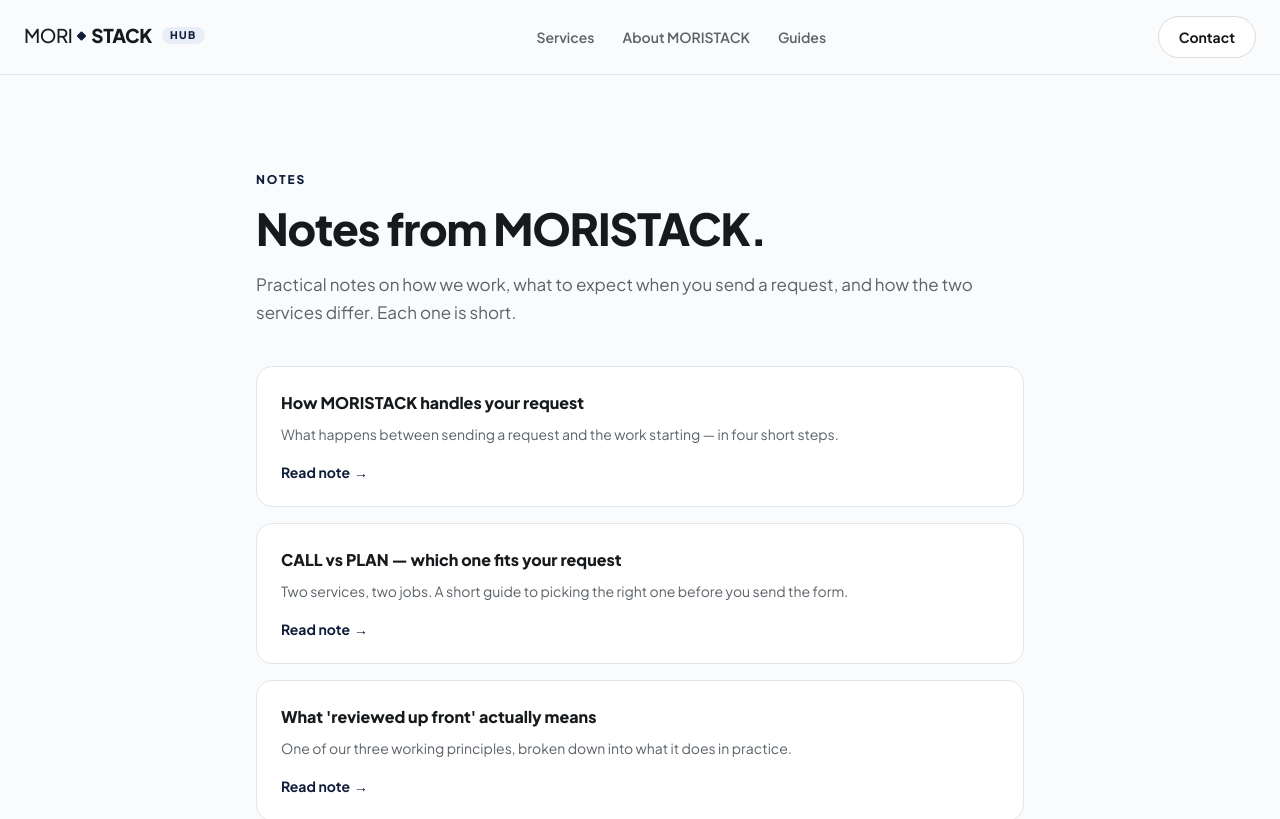
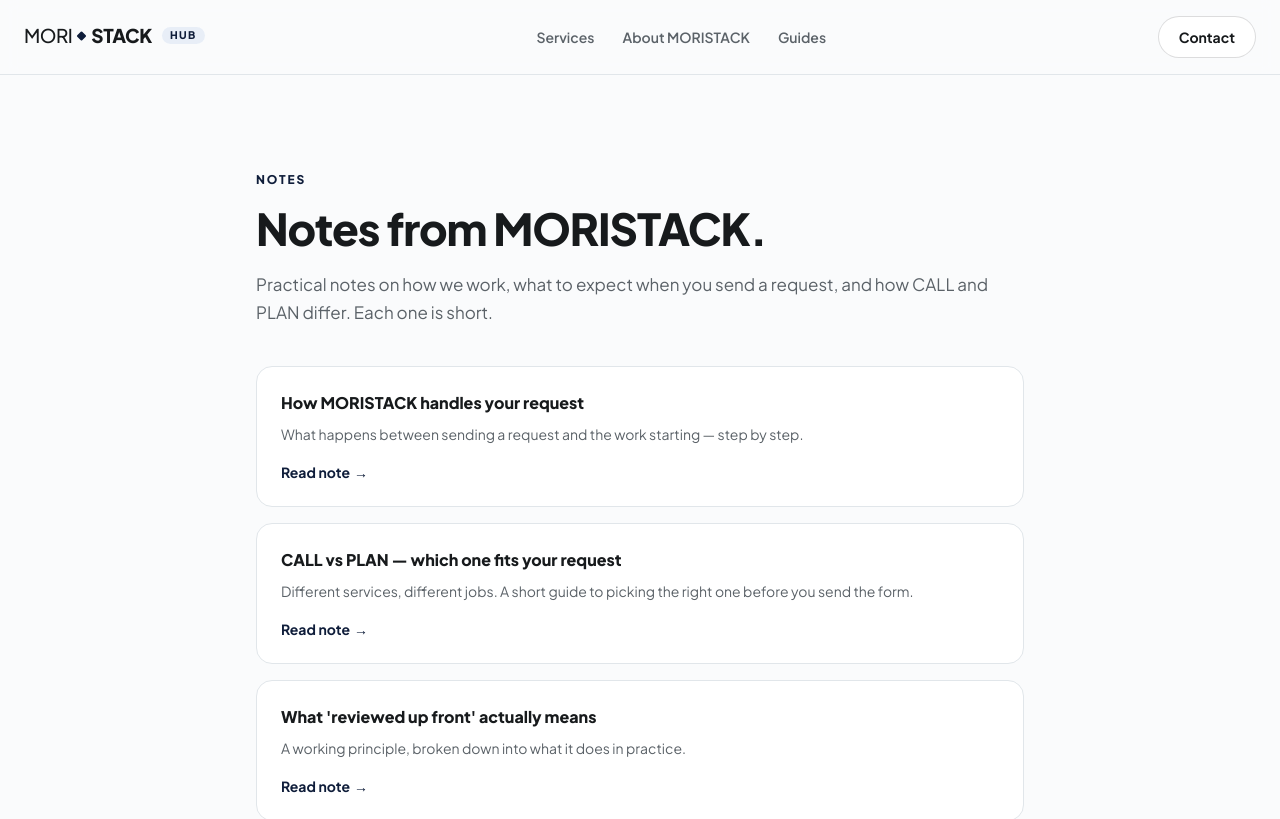
Before and after one commit to Ash158/moristack-hub, a Next.js app: page /guides in a window 1280 px wide. Shown: the top 819 px of the page. Built offline with nearby package versions, Linux system fonts and the light colour scheme.

Commit message:
[hub] Remove count/price expressions and nested <main> from public pages

```diff
--- a/src/app/guides/call-vs-plan/page.tsx
+++ b/src/app/guides/call-vs-plan/page.tsx
@@ -4,7 +4,7 @@ import Link from "next/link";
 export const metadata: Metadata = {
   title: "CALL vs PLAN — which one fits your request",
   description:
-    "Two services, two jobs. A short guide to picking the right one before you send the form.",
+    "Different services, different jobs. A short guide to picking the right one before you send the form.",
   alternates: { canonical: "/guides/call-vs-plan" },
 };
 
@@ -31,7 +31,7 @@ export default function Guide() {
               <li>Restaurant, ryokan, salon, or clinic reservations</li>
               <li>Confirming an existing booking by phone</li>
               <li>Asking a city office or utility a practical question</li>
-              <li>A single short call, billed only when the call is made</li>
+              <li>A single short call handled on your behalf</li>
             </ul>
             <h2 className="mt-10 text-2xl font-extrabold text-fg">
               PLAN — for trip-shape research
@@ -40,10 +40,10 @@ export default function Guide() {
               <li>&ldquo;We&apos;re going to Hokkaido for 5 days in October — what should we actually look at?&rdquo;</li>
               <li>&ldquo;I want a quieter alternative to the Golden Route, with onsen and easy rail.&rdquo;</li>
               <li>A custom map and a written guide, researched end-to-end</li>
-              <li>Trips up to 4 nights / 5 days are free during launch; longer trips are scoped before any charge</li>
+              <li>Longer trips are scoped before any work begins</li>
             </ul>
             <p>
-              If the work is a phone call, use CALL. If the work is shaping a trip on paper, use PLAN. If you need both, they&apos;re booked separately — trip details are never copied between the two services.
+              If the work is a phone call, use CALL. If the work is shaping a trip on paper, use PLAN. If you need both, they&apos;re booked separately — trip details are never copied between CALL and PLAN.
             </p>
             <p>
               Not sure? Send the form and tell us a little about the situation. We&apos;ll point you to the right one.
--- a/src/app/guides/cash-vs-ic-card-in-japan-2026/page.tsx
+++ b/src/app/guides/cash-vs-ic-card-in-japan-2026/page.tsx
@@ -10,7 +10,7 @@ export const metadata: Metadata = {
 
 export default function Guide() {
   return (
-    <main className="bg-bg">
+    <>
       <article className="px-6 py-20 sm:py-24">
         <div className="mx-auto max-w-3xl">
           <p className="eyebrow text-accent">JAPAN TRAVEL</p>
@@ -143,6 +143,6 @@ export default function Guide() {
           </div>
         </div>
       </article>
-    </main>
+    </>
   );
 }
--- a/src/app/guides/how-moristack-handles-your-request/page.tsx
+++ b/src/app/guides/how-moristack-handles-your-request/page.tsx
@@ -4,13 +4,13 @@ import Link from "next/link";
 export const metadata: Metadata = {
   title: "How MORISTACK handles your request",
   description:
-    "What happens between sending a request and the work starting — in four short steps.",
+    "What happens between sending a request and the work starting — step by step.",
   alternates: { canonical: "/guides/how-moristack-handles-your-request" },
 };
 
 export default function Guide() {
   return (
-    <main className="bg-bg">
+    <>
       <article className="px-6 py-20 sm:py-24">
         <div className="mx-auto max-w-3xl">
           <p className="eyebrow text-accent">NOTES</p>
@@ -25,7 +25,7 @@ export default function Guide() {
               When you send a request through the form on this site, it lands with a person — not a chatbot. We read it, check it against what we can actually do, and reply with scope and price before any work starts.
             </p>
             <p>
-              The same flow applies whether you&apos;re asking for a single Japanese phone call (CALL) or a custom Japan trip guide (PLAN). The four practical steps:
+              The same flow applies whether you&apos;re asking for a single Japanese phone call (CALL) or a custom Japan trip guide (PLAN). The practical steps:
             </p>
             <ol className="list-decimal space-y-2 pl-6">
               <li>
@@ -56,6 +56,6 @@ export default function Guide() {
           </div>
         </div>
       </article>
-    </main>
+    </>
   );
 }
--- a/src/app/guides/page.tsx
+++ b/src/app/guides/page.tsx
@@ -6,19 +6,19 @@ const GUIDES = [
     slug: "how-moristack-handles-your-request",
     title: "How MORISTACK handles your request",
     excerpt:
-      "What happens between sending a request and the work starting — in four short steps.",
+      "What happens between sending a request and the work starting — step by step.",
   },
   {
     slug: "call-vs-plan",
     title: "CALL vs PLAN — which one fits your request",
     excerpt:
-      "Two services, two jobs. A short guide to picking the right one before you send the form.",
+      "Different services, different jobs. A short guide to picking the right one before you send the form.",
   },
   {
     slug: "what-reviewed-up-front-means",
     title: "What 'reviewed up front' actually means",
     excerpt:
-      "One of our three working principles, broken down into what it does in practice.",
+      "A working principle, broken down into what it does in practice.",
   },
   {
     slug: "cash-vs-ic-card-in-japan-2026",
@@ -31,7 +31,7 @@ const GUIDES = [
 export const metadata: Metadata = {
   title: "Notes from MORISTACK",
   description:
-    "Short, practical notes from MORISTACK on how requests are handled and how the two services differ.",
+    "Short, practical notes from MORISTACK on how requests are handled and how CALL and PLAN differ.",
   alternates: { canonical: "/guides" },
 };
 
@@ -45,7 +45,7 @@ export default function GuidesIndex() {
             Notes from MORISTACK.
           </h1>
           <p className="mt-5 text-[17px] leading-relaxed text-fg-soft">
-            Practical notes on how we work, what to expect when you send a request, and how the two services differ. Each one is short.
+            Practical notes on how we work, what to expect when you send a request, and how CALL and PLAN differ. Each one is short.
           </p>
           <ul className="mt-10 grid gap-4">
             {GUIDES.map((g) => (
--- a/src/app/guides/what-reviewed-up-front-means/page.tsx
+++ b/src/app/guides/what-reviewed-up-front-means/page.tsx
@@ -4,13 +4,13 @@ import Link from "next/link";
 export const metadata: Metadata = {
   title: "What 'reviewed up front' actually means",
   description:
-    "One of our three working principles, broken down into what it does in practice.",
+    "A working principle, broken down into what it does in practice.",
   alternates: { canonical: "/guides/what-reviewed-up-front-means" },
 };
 
 export default function Guide() {
   return (
-    <main className="bg-bg">
+    <>
       <article className="px-6 py-20 sm:py-24">
         <div className="mx-auto max-w-3xl">
           <p className="eyebrow text-accent">NOTES</p>
@@ -22,7 +22,7 @@ export default function Guide() {
           </p>
           <div className="prose mt-8 space-y-6 text-[17px] leading-relaxed text-fg">
             <p>
-              You&apos;ll see &ldquo;reviewed up front&rdquo; in several places on this site. It&apos;s one of three principles we work by, and it has a specific meaning.
+              You&apos;ll see &ldquo;reviewed up front&rdquo; in several places on this site. It&apos;s one of the principles we work by, and it has a specific meaning.
             </p>
             <p>
               <strong>Reviewed up front</strong> means:
@@ -33,7 +33,7 @@ export default function Guide() {
               <li>If something is unclear, we ask one short list of questions instead of starting work</li>
               <li>If we can&apos;t take the request on, we tell you the same day — there is no charge for &ldquo;trying&rdquo;</li>
             </ul>
-            <p>It&apos;s paired with two other principles:</p>
+            <p>It&apos;s paired with the other principles:</p>
             <ul className="list-disc space-y-2 pl-6">
               <li>
                 <strong>Scope and price up front</strong> — you see what&apos;s included, what isn&apos;t, and the cost before we start. No vague billing later.
@@ -57,6 +57,6 @@ export default function Guide() {
           </div>
         </div>
       </article>
-    </main>
+    </>
   );
 }
--- a/src/app/request/page.tsx
+++ b/src/app/request/page.tsx
@@ -19,7 +19,7 @@ export const metadata: Metadata = {
 
 export default function RequestPage() {
   return (
-    <main className="bg-bg">
+    <>
       <section className="px-6 py-20 sm:py-24">
         <div className="mx-auto max-w-3xl">
           <p className="eyebrow text-accent">REQUEST</p>
@@ -53,6 +53,6 @@ export default function RequestPage() {
           <RequestForm />
         </div>
       </section>
-    </main>
+    </>
   );
 }
--- a/src/components/About.tsx
+++ b/src/components/About.tsx
@@ -16,7 +16,7 @@ export function About() {
               {c.about.body}
             </p>
           </div>
-          <ol className="grid gap-4" aria-label="Three MORISTACK principles">
+          <ol className="grid gap-4" aria-label="MORISTACK principles">
             {c.about.principles.map((p) => (
               <li
                 key={p.num}
--- a/src/components/HubGuides.tsx
+++ b/src/components/HubGuides.tsx
@@ -5,19 +5,19 @@ const HUB_GUIDES = [
     slug: "how-moristack-handles-your-request",
     title: "How MORISTACK handles your request",
     excerpt:
-      "What happens between sending a request and the work starting — in four short steps.",
+      "What happens between sending a request and the work starting — step by step.",
   },
   {
     slug: "call-vs-plan",
     title: "CALL vs PLAN — which one fits your request",
     excerpt:
-      "Two services, two jobs. A short guide to picking the right one before you send the form.",
+      "Different services, different jobs. A short guide to picking the right one before you send the form.",
   },
   {
     slug: "what-reviewed-up-front-means",
     title: "What 'reviewed up front' actually means",
     excerpt:
-      "One of our three working principles, broken down into what it does in practice.",
+      "A working principle, broken down into what it does in practice.",
   },
   {
     slug: "cash-vs-ic-card-in-japan-2026",
--- a/src/lib/content.ts
+++ b/src/lib/content.ts
@@ -158,7 +158,7 @@ export const content: PageContent = {
         desc: "For restaurants, salons, city offices, utilities, and other phone-only situations in Japan, a Japanese speaker makes the call on your behalf. New reservations, confirmations, changes, and routine questions.",
         bullets: [
           "New bookings, changes, confirmations, questions",
-          "No charge until the call is completed",
+          "Card registered only when you submit a request",
           "Secure card registration via Stripe",
         ],
         meta: "See call.moristack.com for details",
@@ -176,7 +176,7 @@ export const content: PageContent = {
         bullets: [
           "Custom map + written guide",
           "You handle all bookings and payments",
-          "Trips up to 4 nights / 5 days are free during launch",
+          "Trips researched end-to-end before any work begins",
         ],
         meta: "See plan.moristack.com for details",
         url: "https://plan.moristack.com",
```
Also changed, not shown: src/app/not-found.tsx (+5 -3 lines).
